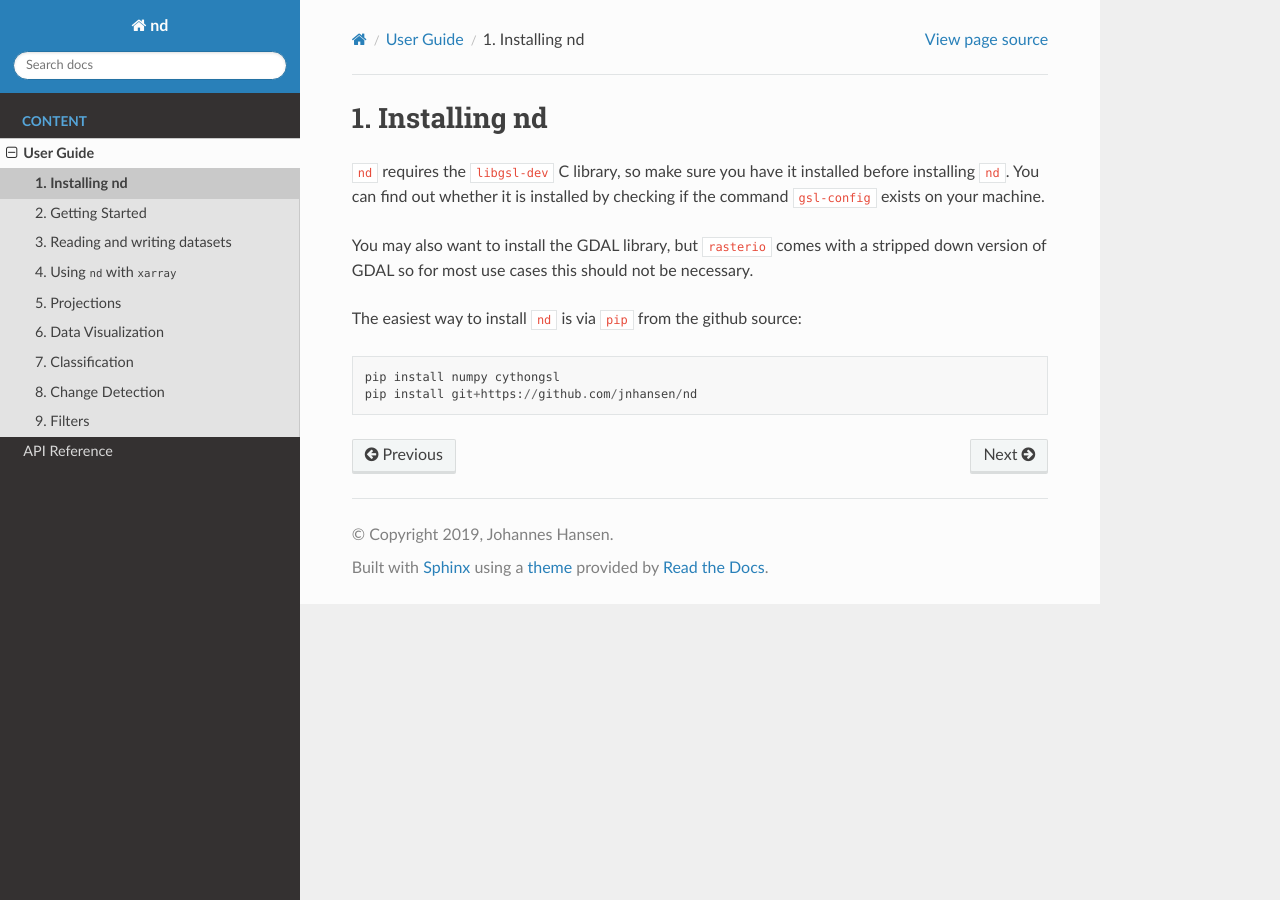
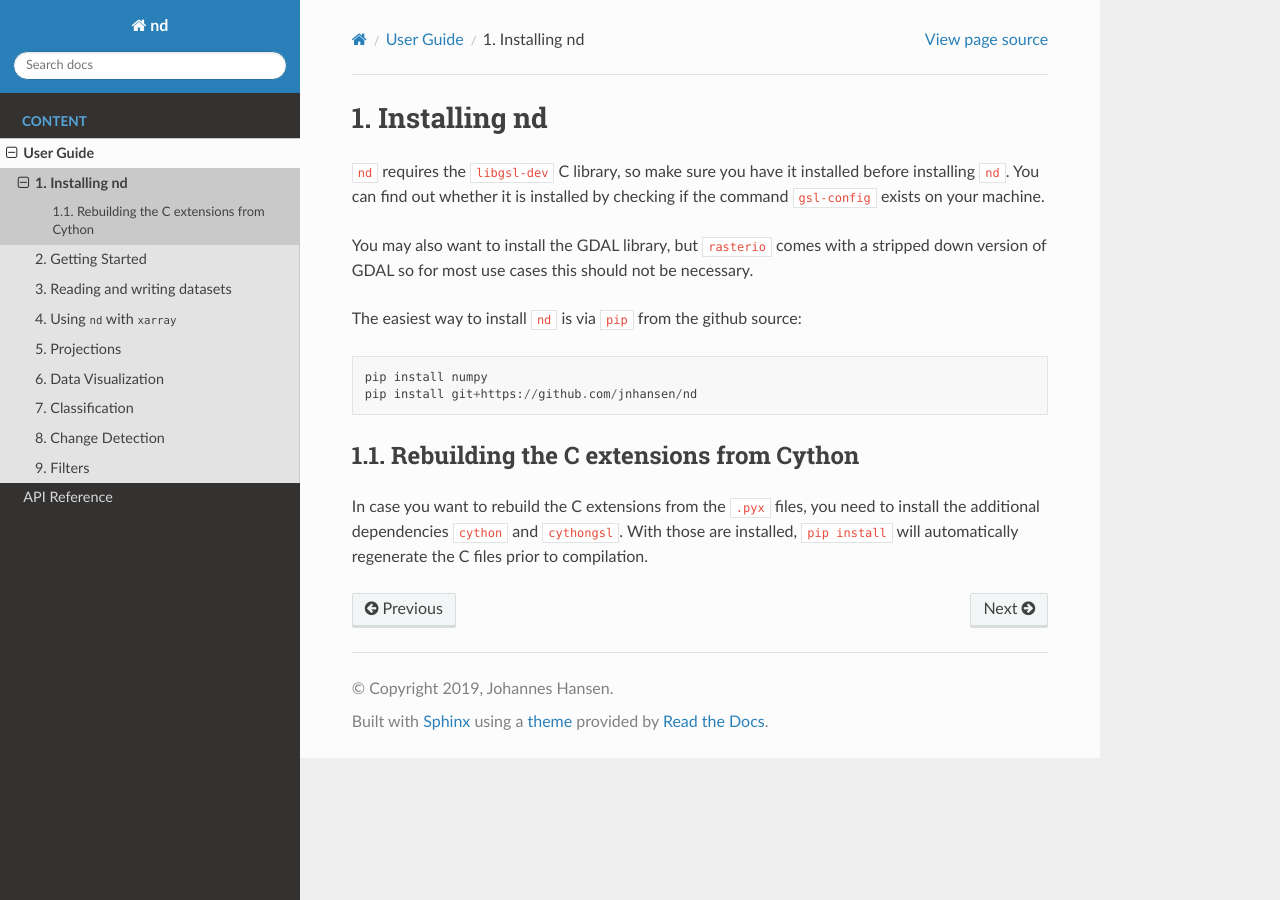
Before and after one commit to jnhansen/nd, a Sphinx documentation site: the page built from doc/setup.rst, in a window 1280 px wide. Built offline with Sphinx 7.4.7 and the Read the Docs theme 2.0.0, drawn with Linux system fonts in a browser that asks for light colours; the version number could not be read and is left out.

Commit message:
remove cython and cythongsl dependency

```diff
--- a/doc/setup.rst
+++ b/doc/setup.rst
@@ -12,5 +12,15 @@ The easiest way to install ``nd`` is via ``pip`` from the github source:
 
 ::
 
-    pip install numpy cythongsl
+    pip install numpy
     pip install git+https://github.com/jnhansen/nd
+
+
+Rebuilding the C extensions from Cython
+---------------------------------------
+
+In case you want to rebuild the C extensions from the
+``.pyx`` files, you need to install the additional dependencies
+``cython`` and ``cythongsl``. With those are installed,
+``pip install`` will automatically regenerate the C files
+prior to compilation.
```
